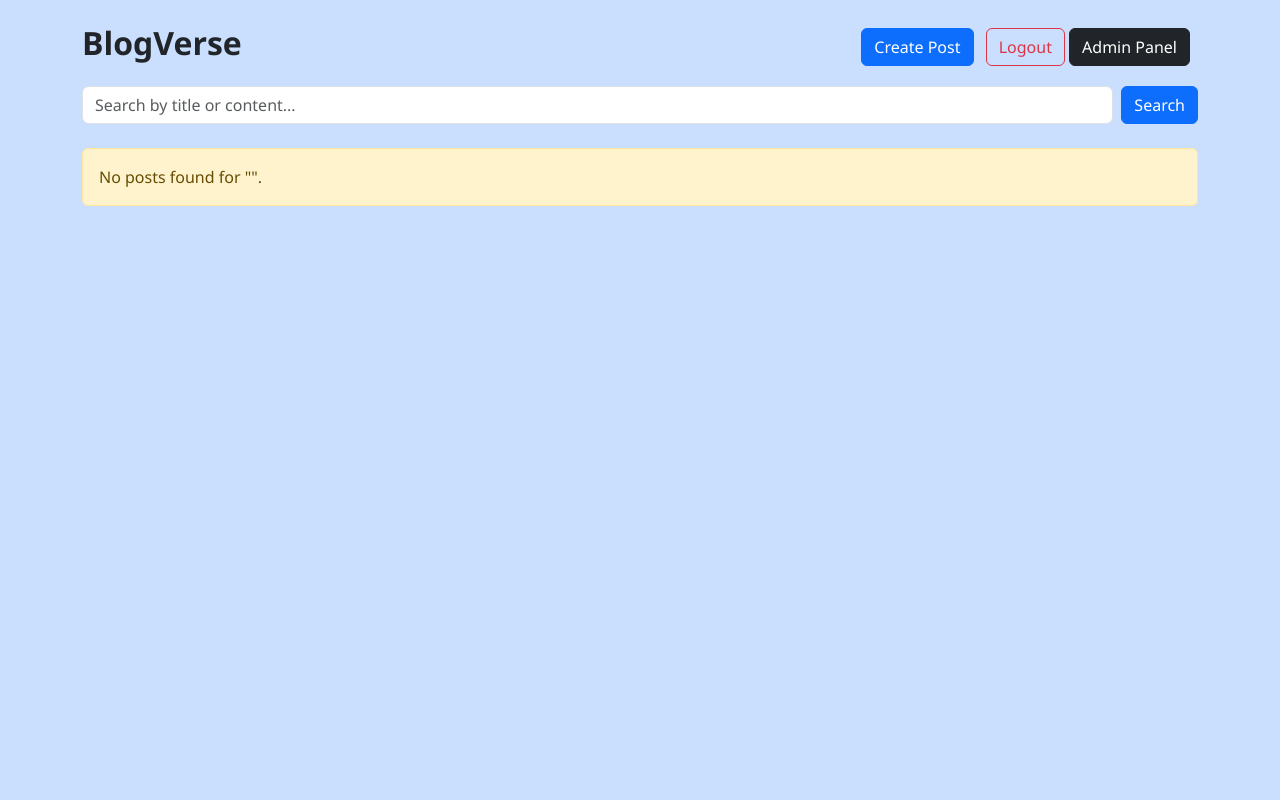
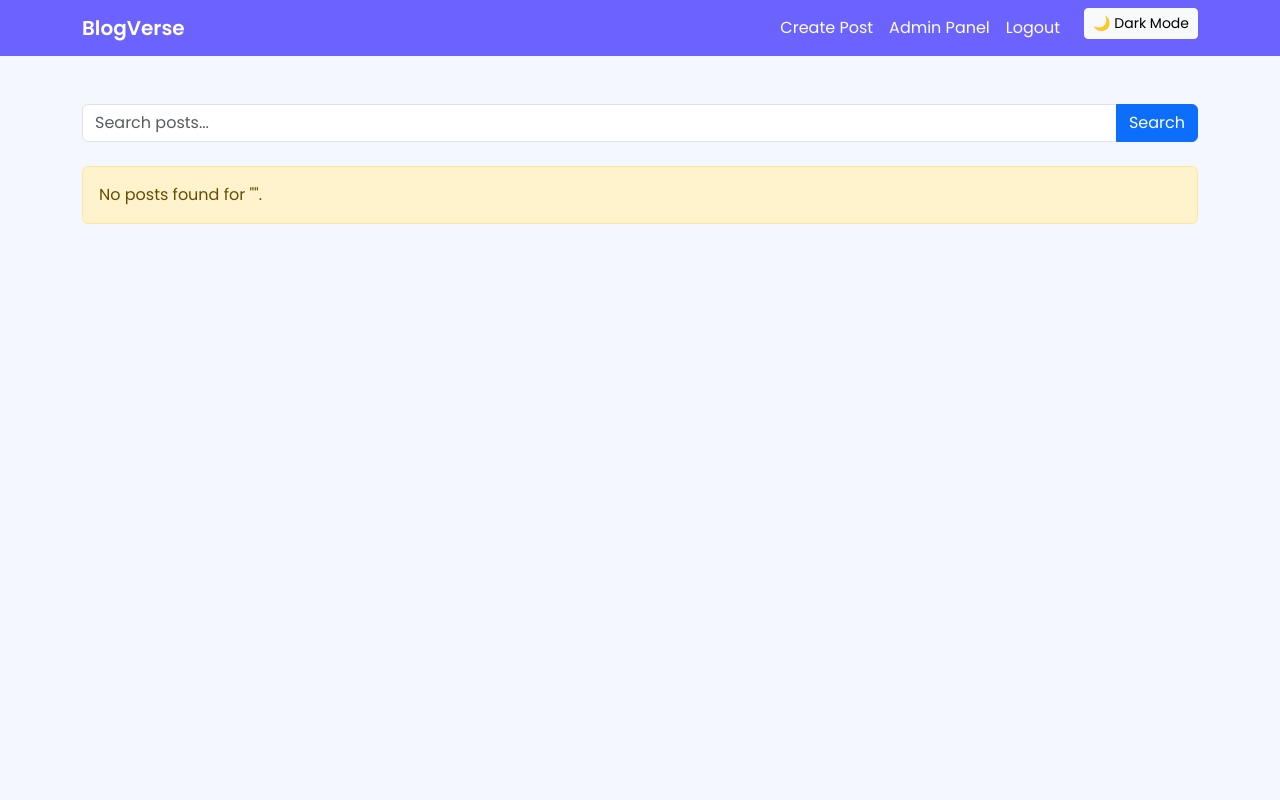
Before and after one commit to Ahan-07/php_crud_project, a PHP site: page /blog.php in a window 1280 px wide. Run offline with PHP 8.4, Linux system fonts and the light colour scheme; the visitor is signed in with stand-in values (Sample User, id 1); data that the repository does not hold is empty.

Commit message:
Update blog.php

```diff
--- a/blog.php
+++ b/blog.php
@@ -30,11 +30,21 @@ $result = mysqli_query($conn, $sql);
   <meta charset="UTF-8">
   <title>BlogVerse</title>
   <link href="https://cdn.jsdelivr.net/npm/bootstrap@5.3.0/dist/css/bootstrap.min.css" rel="stylesheet">
+  <link href="https://fonts.googleapis.com/css2?family=Poppins:wght@400;600&display=swap" rel="stylesheet">
   <style>
     body, html {
-            background-color: rgb(202, 222, 254);
-            height: 100%;
-            font-family: 'Segoe UI', sans-serif;
+        background-color: rgb(245, 247, 255);
+        font-family: 'Poppins', sans-serif;
+    }
+    .navbar {
+        background-color: #6c63ff;
+    }
+    .navbar-brand {
+        font-weight: 600;
+        color: #fff !important;
+    }
+    .nav-link, .dropdown-item {
+        color: #fff !important;
     }
     .blog-card {
         border: none;
@@ -60,39 +70,91 @@ $result = mysqli_query($conn, $sql);
     .blog-btn:hover {
         background-color: #5848e5;
     }
+
+    /* Dark mode styles */
+    body.dark-mode {
+        background-color: #121212;
+        color: #f0f0f0;
+    }
+    .dark-mode .navbar {
+        background-color: #1f1f1f;
+    }
+    .dark-mode .navbar-brand,
+    .dark-mode .nav-link {
+        color: #ffffff !important;
+    }
+    .dark-mode .blog-card {
+        background-color: #1f1f1f;
+        color: #e0e0e0;
+    }
+    .dark-mode .blog-btn {
+        background-color: #9f91ff;
+    }
+    .dark-mode .blog-btn:hover {
+        background-color: #7d6ef5;
+    }
+    .dark-mode .form-control,
+    .dark-mode .form-select {
+        background-color: #2a2a2a;
+        color: #f8f8f8;
+        border-color: #444;
+    }
+    .dark-mode .blog-title ,.blog-text {
+        color:rgb(232, 239, 247);}
+    .dark-mode .pagination .page-link {
+        background-color: #2a2a2a;
+        color: #ddd;
+        border-color: #444;
+    }
   </style>
 </head>
 <body>
-<div class="container py-4">
+<nav class="navbar navbar-expand-lg navbar-dark sticky-top">
+  <div class="container">
+    <a class="navbar-brand" href="blog.php">BlogVerse</a>
+    <button class="navbar-toggler" type="button" data-bs-toggle="collapse" data-bs-target="#navbarContent">
+      <span class="navbar-toggler-icon"></span>
+    </button>
 
-    <!-- Top Buttons -->
-    <div class="d-flex justify-content-between align-items-center mb-3">
-        <h2 class="fw-bold">BlogVerse</h2>
-        <div>
+    <div class="collapse navbar-collapse justify-content-end" id="navbarContent">
+      <ul class="navbar-nav mb-2 mb-lg-0">
         <?php if (isset($_SESSION['user_id'])): ?>
-                <a class="btn btn-primary me-2" href="create_post.php">Create Post</a>
-                <a class="btn btn-outline-danger" href="logout.php">Logout</a>
+          <li class="nav-item">
+            <a class="nav-link" href="create_post.php">Create Post</a>
+          </li>
+          <?php if ($_SESSION['user_role'] === 'admin'): ?>
+            <li class="nav-item">
+              <a class="nav-link" href="admin.php">Admin Panel</a>
+            </li>
+          <?php endif; ?>
+          <li class="nav-item">
+            <a class="nav-link" href="logout.php">Logout</a>
+          </li>
         <?php else: ?>
-                <a class="btn btn-success me-2" href="login.php">Login</a>
-                <a class="btn btn-warning" href="register.php">Register</a>
+          <li class="nav-item">
+            <a class="nav-link" href="login.php">Login</a>
+          </li>
+          <li class="nav-item">
+            <a class="nav-link" href="register.php">Register</a>
+          </li>
         <?php endif; ?>
-            <?php if ($_SESSION['user_role'] === 'admin'): ?>
-  <a href="admin.php" class="btn btn-dark me-2">Admin Panel</a>
-<?php endif; ?>
-
+        <li class="nav-item">
+          <button id="darkModeToggle" class="btn btn-sm btn-light ms-3">🌙 Dark Mode</button>
+        </li>
+      </ul>
     </div>
   </div>
+</nav>
 
-
-    <!-- Search Form -->
-    <form method="GET" class="mb-4 d-flex">
-        <input type="text" name="search" class="form-control me-2" placeholder="Search by title or content..." value="<?= htmlspecialchars($search) ?>">
-        <button type="submit" class="btn btn-primary ">Search</button>
+<div class="container py-4">
+  <form method="GET" class="input-group my-4">
+    <input type="text" name="search" class="form-control" placeholder="Search posts..." value="<?= htmlspecialchars($search) ?>">
+    <button class="btn btn-primary" type="submit">Search</button>
   </form>
 
-    <!-- Post Cards -->
   <?php if (isset($_SESSION['user_id'])): ?>
     <?php if (mysqli_num_rows($result) > 0): ?>
+      <section class="mt-4">
         <div class="row g-4">
           <?php while ($row = mysqli_fetch_assoc($result)): ?>
             <div class="col-md-6 col-lg-4">
@@ -111,8 +173,8 @@ $result = mysqli_query($conn, $sql);
             </div>
           <?php endwhile; ?>
         </div>
+      </section>
 
-            <!-- Pagination -->
       <nav class="mt-4">
         <ul class="pagination justify-content-center">
           <?php for ($i = 1; $i <= $totalPages; $i++): ?>
@@ -129,5 +191,24 @@ $result = mysqli_query($conn, $sql);
     <div class="alert alert-info text-center">Please login to view posts.</div>
   <?php endif; ?>
 </div>
+
+<script>
+  const toggleBtn = document.getElementById('darkModeToggle');
+  const body = document.body;
+
+  if (localStorage.getItem('theme') === 'dark') {
+    body.classList.add('dark-mode');
+
+    toggleBtn.textContent = '☀ Light Mode';
+  }
+
+  toggleBtn.addEventListener('click', () => {
+    body.classList.toggle('dark-mode');
+    const isDark = body.classList.contains('dark-mode');
+    toggleBtn.textContent = isDark ? '☀ Light Mode' : '🌙 Dark Mode';
+    localStorage.setItem('theme', isDark ? 'dark' : 'light');
+  });
+</script>
+<script src="https://cdn.jsdelivr.net/npm/bootstrap@5.3.0/dist/js/bootstrap.bundle.min.js"></script>
 </body>
 </html>
```
Lines whose indentation alone changed are shown as unchanged.
